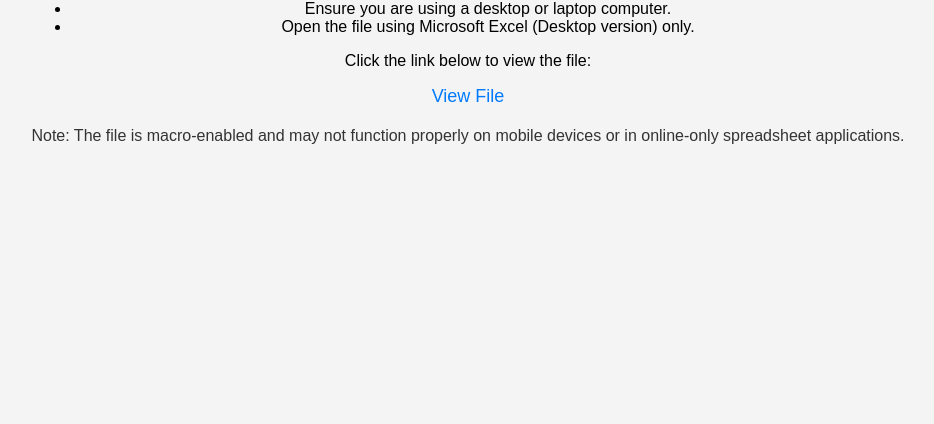
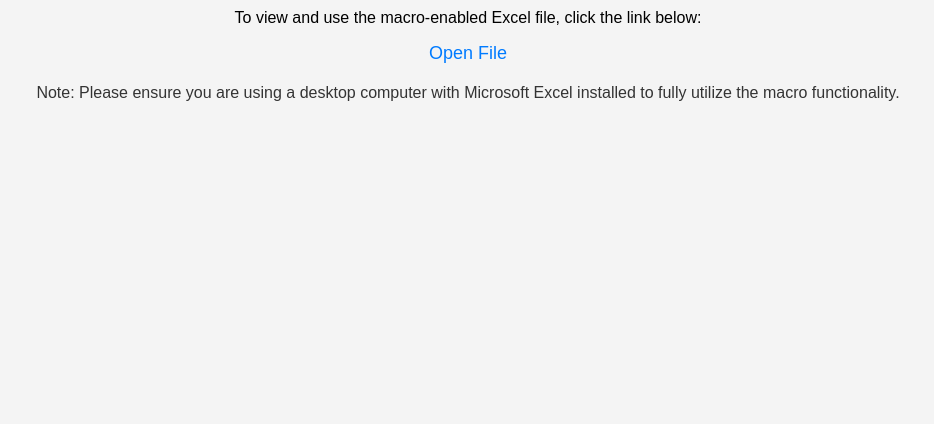
Before and after one commit to vinayakbb/open-in-excel, a plain HTML site: page index.html in a window 1280 px wide. Shown: the part 376-800 px from the top of the page, without its empty margins (172-1106 px from the left). Drawn offline with Linux system fonts and the light colour scheme.

Commit message:
Update index.html

```diff
--- a/index.html
+++ b/index.html
@@ -35,14 +35,9 @@
 <body>
     <div class="container">
         <h1>Access Your Macro-Enabled File</h1>
-        <p>To access and use the macro-enabled Excel file, please follow these instructions:</p>
-        <ul>
-            <li>Ensure you are using a desktop or laptop computer.</li>
-            <li>Open the file using Microsoft Excel (Desktop version) only.</li>
-        </ul>
-        <p>Click the link below to view the file:</p>
-        <a href="https://drive.google.com/file/d/1aGiHb44bCkpqVfOV8MF5JeVMcAD_uN6x/view?usp=sharing" target="_blank">View File</a>
-        <p class="note">Note: The file is macro-enabled and may not function properly on mobile devices or in online-only spreadsheet applications.</p>
+        <p>To view and use the macro-enabled Excel file, click the link below:</p>
+        <a href="https://1drv.ms/x/c/d1c4f7c83474b771/EYYIeXDyRqhClFwt9Ox9FG4Br2JNN9EWb1Xiq0RIgMX2Hg?e=mSfueV" target="_blank">Open File</a>
+        <p class="note">Note: Please ensure you are using a desktop computer with Microsoft Excel installed to fully utilize the macro functionality.</p>
     </div>
 </body>
 </html>
```
